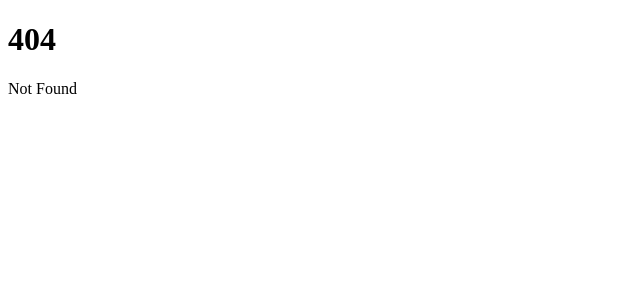
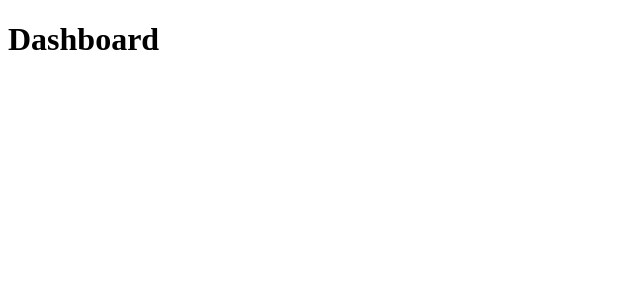
Before and after one commit to Asamit-NITTC/line-login-test-app, a React app: page /dashboard in a window 1280 px wide. Before the commit this address had no page. Shown: the top 300 px of the page, without its empty margins (0-640 px from the left). Built offline with nearby package versions, Linux system fonts and the light colour scheme.

Commit message:
authコンポーネントを追加

```diff
--- a/src/client/App.js
+++ b/src/client/App.js
@@ -3,6 +3,7 @@ import { Routes, Route } from "react-router-dom";
 import { Home } from "./routes/Home";
 import { Profile } from "./routes/Profile";
 import { NotFound } from "./routes/NotFound";
+import { Dashboard } from "./routes/Dashboard";
 
 const App = () => {
   return (
@@ -10,6 +11,7 @@ const App = () => {
       <Routes>
         <Route path="/" element={<Home />} />
         <Route path="/profile" element={<Profile />} />
+        <Route path="/dashboard" element={<Dashboard />} />
         <Route path="*" element={<NotFound />} />
       </Routes>
     </div>
--- /dev/null
+++ b/src/client/auth/Registration.js
@@ -0,0 +1,14 @@
+import React from 'react';
+
+export const Registration = () => {
+    /*
+    const [email, setEmail] = useState("");
+    const [password, setPassword] = useState("");
+    const [passwordConfirmation, setPasswordConfirmation] = useState("");
+    */
+    return (
+        <div>
+          <p>新規登録</p>
+        </div>
+    )
+}
--- /dev/null
+++ b/src/client/routes/Dashboard.js
@@ -0,0 +1,9 @@
+import React from 'react';
+
+export const Dashboard = () => {
+  return (
+    <div>
+      <h1>Dashboard</h1>
+    </div>
+  )
+}
--- a/src/client/routes/Home.js
+++ b/src/client/routes/Home.js
@@ -1,10 +1,12 @@
 import React from "react";
+import { Registration } from '../auth/Registration'
 
 export const Home = () => {
     return (
         <>
             <h1>LINEloginテストアプリ</h1>
             <a href="/api/login">LINEでログイン</a>
+            <Registration />
         </>
     )
 }
```
